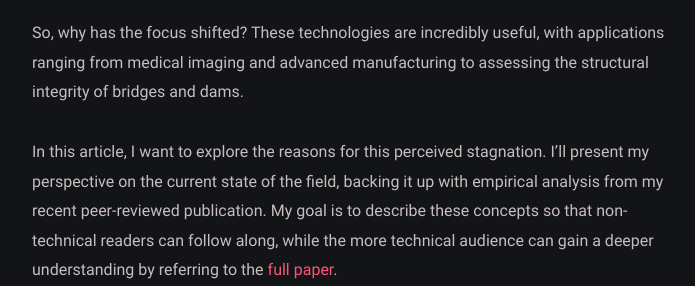
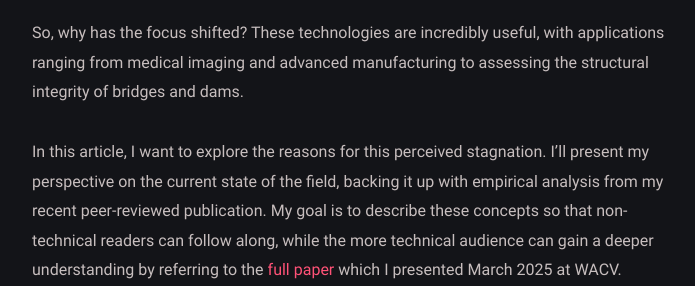
Before and after one commit to Madave94/madave94.github.io, a Jekyll site: the page built from _posts/wacv-2025-publication/2025-07-22-paper-label-convergence.md, in a window 1280 px wide and 900 px high, scrolled down 807 px, cut to the strip 0-286 px from the top of the window. Shown: the whole strip, without its empty margins (278-973 px from the left). Built offline with Jekyll 4.4.1, drawn with Linux system fonts in a browser that asks for light colours.

Commit message:
add info about venue

```diff
--- a/_posts/wacv-2025-publication/2025-07-22-paper-label-convergence.md
+++ b/_posts/wacv-2025-publication/2025-07-22-paper-label-convergence.md
@@ -21,7 +21,7 @@ and advanced manufacturing to assessing the structural integrity of bridges and
 In this article, I want to explore the reasons for this perceived stagnation. I'll present my perspective on the current
 state of the field, backing it up with empirical analysis from my recent peer-reviewed publication. My goal is to
 describe these concepts so that non-technical readers can follow along, while the more technical audience can gain a
-deeper understanding by referring to the [full paper][1].
+deeper understanding by referring to the [full paper][1] which I presented March 2025 at WACV.
 
 <figure>
     <img src="/assets/img/img-wacv-2025/screws_023.png" alt="Example image on the areas we are exploring.">
```
